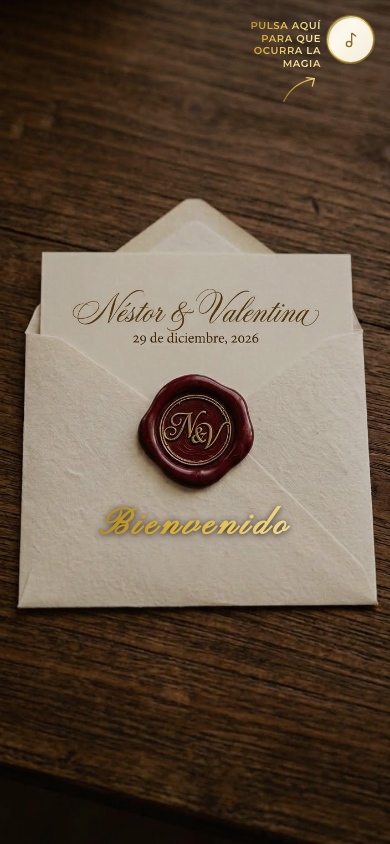
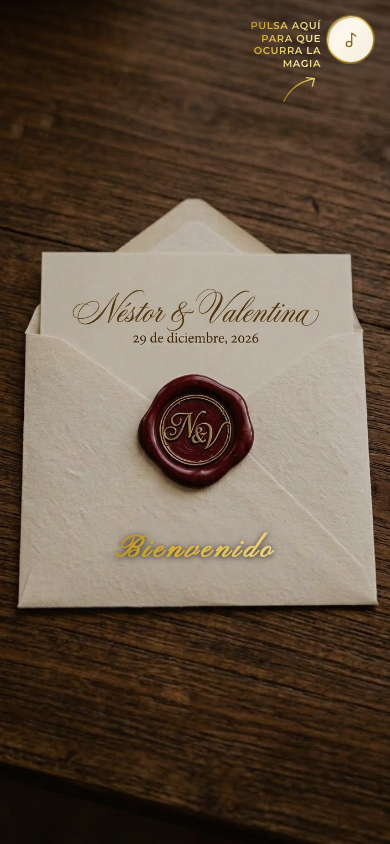
Before and after one commit to nestordqa/invitacion-boda, a Next.js app: page /v2 in a window 390 px wide. Shown: the top 844 px of the page. Built offline with nearby package versions, Linux system fonts and the light colour scheme; no server answers.

Commit message:
fix: fixing name text

```diff
--- a/components/v2/Intro.tsx
+++ b/components/v2/Intro.tsx
@@ -28,7 +28,7 @@ export function Intro({ guest, showCta, onNavigateNext }: IntroProps) {
         className="object-cover object-center md:object-contain"
       />
       <div className="absolute inset-0 bg-[#21140f]/20" />
-      <p className="pointer-events-none absolute left-1/2 top-[60%] z-10 w-[min(80%,20rem)] -translate-x-1/2 text-center gold-foil-text font-(family-name:--font-pinyon) text-4xl font-semibold tracking-[0.12em] drop-shadow-[0_1px_3px_rgba(33,20,15,0.9)] sm:text-xl">
+      <p className="pointer-events-none absolute left-1/2 top-[63%] z-10 w-[min(80%,20rem)] -translate-x-1/2 text-center gold-foil-text font-(family-name:--font-pinyon) text-3xl font-semibold tracking-[0.12em] drop-shadow-[0_1px_3px_rgba(33,20,15,0.9)] sm:text-xl">
         {guestName}
       </p>
       {showCta && (
```
